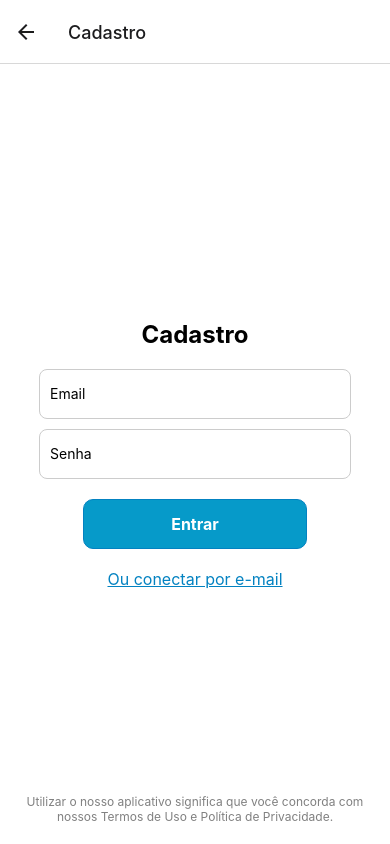
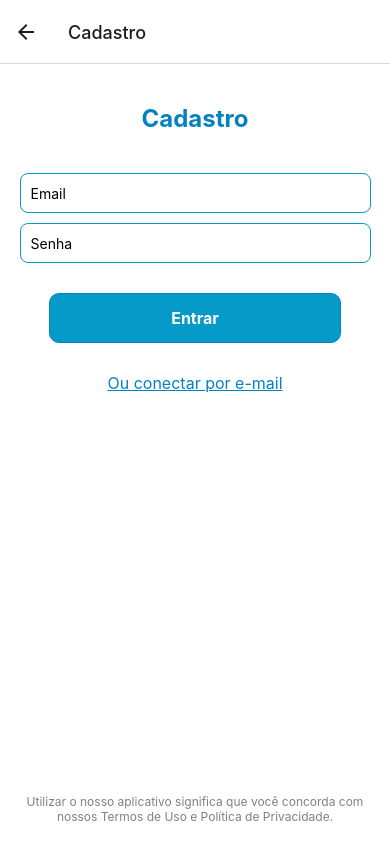
Before and after one commit to saolourencoseduc/gpsEscolar, a React Native app: screen /Cadastro in a window 390 px wide. Built offline with nearby package versions, Linux system fonts and the light colour scheme.

Commit message:
feat: Padronização de estilos
Padronização de estilos , organização do código e criação da tela de finalização

```diff
--- a/src/components/customButton/index.jsx
+++ b/src/components/customButton/index.jsx
@@ -27,19 +27,16 @@ const styles = StyleSheet.create({
         justifyContent:'center',
         marginLeft: 'auto',
         marginRight: 'auto',
-        width:"90%",
+        width:"75%",
         backgroundColor:"#069AC9",
         paddingTop: 14,
         paddingBottom: 14,
         paddingHorizontal: 100,
-        margin: 10,
-
-
-      },
-      buttonText: {
+        margin: 20,
+    },
+    buttonText: {
         color: 'white',
         fontSize: 16,
         fontWeight: 'bold',
-        fontFamily: '',
-}
+    }
 });
--- a/src/pages/cadastro/Cadastro.jsx
+++ b/src/pages/cadastro/Cadastro.jsx
@@ -52,36 +52,31 @@ const CadastroScreen = () => {
   );
 };
 
-// const CadastroLogo = () => {
-//   <Image source={require('../../../assets/logo.png')} />
-// ;
-
-//   return (
-//     <Image source={logo} style={styles.logo} />
-//   );
-// };
 
 const styles = StyleSheet.create({
   container: {
     flex: 1,
     backgroundColor: '#fff',
+  },
+  title:{
+    color:"#0382C1",
+    fontSize:24,
+    fontWeight:"bold",
     alignItems: 'center',
     justifyContent: 'center',
-  },
-  title: {
-    fontSize: 24,
-    fontWeight: 'bold',
-    marginBottom: 20,
-  },
-  input: {
-    width: '80%',
-    height: 50,
-    borderColor: '#ccc',
-    borderWidth: 1,
+    marginVertical: 40,
+    textAlign: 'center',
+},
+  input:{
+    width: '90%',
+    height: 40,
+    borderColor: '#069AC9',
+    borderWidth: 1.3,
     borderRadius: 8,
     padding: 10,
     marginBottom: 10,
-  },
+    alignSelf:'center',
+},
   hiperlinkText: {
     fontSize: 16,
     textAlign: 'center',
@@ -92,14 +87,13 @@ const styles = StyleSheet.create({
   legalText: {
     fontSize: 12,
     textAlign: 'center',
-    justifyContent: 'center',
+    alignSelf:'center',
     position: 'absolute',
     bottom: 0,
     margin: 20,
-    marginVertical: 20,
     color: 'gray',
   },
-  logo: {
+  logo: { //VER
     width: 200,
     height: 200,
     marginBottom: 20,
--- a/src/pages/casa/style.js
+++ b/src/pages/casa/style.js
@@ -4,77 +4,47 @@ const styles = StyleSheet.create({
 
     container: {
         flex: 1,
-        backgroundColor: '#fff',
-        paddingTop: 70,
-      },
-    boxTitle:{
-        alignItems:"flex-start",
-        justifyContent:"center",
-        display: "flex",
+        backgroundColor: 'white',
     },
-    textTitle:{
-        color:"#069AC9",
+    title:{
+        color:"#0382C1",
         fontSize:24,
         fontWeight:"bold",
-        marginLeft: 50,
-        marginTop: 50,
+        alignItems: 'center',
+        justifyContent: 'center',
+        marginVertical: 40,
+        textAlign: 'center',
     },
-    image:{
-        width: 75,
-        height: 75,
-        marginLeft: 300,
-        display: "flex",
-        float: "left",
-        marginRight: 10,
-
-
+    textLabel:{
+        color:"#000000",
+        fontSize: 16,
+        margin: 0,
+        marginStart: 20,
     },
-    formContext:{
-        width:"100%",
-        height:"100%",
-        bottom:0,
-        backgroundColor: "#ffffff",
-        alignItems:"center",
-        borderTopLeftRadius:30,
-        borderTopRightRadius:30,
+    input:{
+        width: '90%',
+        height: 40,
+        borderColor: '#069AC9',
+        borderWidth: 1.3,
+        borderRadius: 8,
+        padding: 10,
+        marginBottom: 10,
+        alignSelf:'center',
     },
-    form: {
-        width:"100%",
-        height:"auto",
-        marginTop:10,
-        padding:10,
-    },
-    formLabel:{
-        color:"#000000",
-        fontSize:15,
-        peddingLeft:20,
-    },
-    formInput:{
-        width:"90%",
-        height:35,
+    hiperlinkText: {
+        fontSize: 16,
+        textAlign: 'center',
         margin: 10,
-        borderRadius: 50,
-        backgroundColor: "#9BD7E9",
-        paddingLeft:10,
-    },
-    buttonEffect:{
-        borderRadius: 50,
-        alignItems:"center",
-        justifyContent:"center",
-        width:"90%",
-        backgroundColor:"#069AC9",
-        paddingTop: 14,
-        paddingBottom: 14,
-        marginLeft: 12,
-        margin: 30,
-    },
-    buttonText:{
-        fontSize:20,
-    },
+        color: "#0382C1",
+        textDecorationLine: 'underline',
+      },
     errorMessage:{
         fontSize:10,
         color: "#FF0000",
+        marginStart: 20,
+        marginBottom:5,
     }
+
 });
 
 export default styles
--- a/src/pages/escola/style.js
+++ b/src/pages/escola/style.js
@@ -4,77 +4,48 @@ const styles = StyleSheet.create({
 
     container: {
         flex: 1,
-        backgroundColor: '#fff',
-        paddingTop: 70,
-      },
-    boxTitle:{
-        alignItems:"flex-start",
-        justifyContent:"center",
-        display: "flex",
+        backgroundColor: 'white',
     },
-    textTitle:{
-        color:"#069AC9",
+    title:{
+        color:"#0382C1",
         fontSize:24,
         fontWeight:"bold",
-        marginLeft: 50,
-        marginTop: 50,
+        alignItems: 'center',
+        justifyContent: 'center',
+        marginVertical: 40,
+        textAlign: 'center',
     },
-    image:{
-        width: 75,
-        height: 75,
-        marginLeft: 300,
-        display: "flex",
-        float: "left",
-        marginRight: 10,
-
-
+    textLabel:{
+        color:"#000000",
+        fontSize: 16,
+        margin: 5,
+        marginBottom:0,
+        marginStart: 20,
     },
-    formContext:{
-        width:"100%",
-        height:"100%",
-        bottom:0,
-        backgroundColor: "#ffffff",
-        alignItems:"center",
-        borderTopLeftRadius:30,
-        borderTopRightRadius:30,
+    input:{
+        width: '90%',
+        height: 40,
+        borderColor: '#069AC9',
+        borderWidth: 1.3,
+        borderRadius: 8,
+        padding: 10,
+        marginBottom: 20,
+        alignSelf:'center',
     },
-    form: {
-        width:"100%",
-        height:"auto",
-        marginTop:10,
-        padding:10,
-    },
-    formLabel:{
-        color:"#000000",
-        fontSize:15,
-        peddingLeft:20,
-    },
-    formInput:{
-        width:"90%",
-        height:35,
+    hiperlinkText: {
+        fontSize: 16,
+        textAlign: 'center',
         margin: 10,
-        borderRadius: 50,
-        backgroundColor: "#9BD7E9",
-        paddingLeft:10,
-    },
-    buttonEffect:{
-        borderRadius: 50,
-        alignItems:"center",
-        justifyContent:"center",
-        width:"90%",
-        backgroundColor:"#069AC9",
-        paddingTop: 14,
-        paddingBottom: 14,
-        marginLeft: 12,
-        margin: 30,
-    },
-    buttonText:{
-        fontSize:20,
-    },
+        color: "#0382C1",
+        textDecorationLine: 'underline',
+      },
     errorMessage:{
         fontSize:10,
         color: "#FF0000",
+        marginStart: 20,
+        marginBottom:3,
     }
+
 });
 
 export default styles
--- /dev/null
+++ b/src/pages/finalizacao/index.jsx
@@ -0,0 +1,47 @@
+import { StyleSheet, View, Image, Text } from 'react-native';
+import CustomButton from '../../components/customButton/index';
+
+export default function Finalizacao() {
+  return (
+
+    <View style={styles.container}>
+
+      <Text style={styles.title}>Cadastro reaizado com sucesso!</Text>
+
+      <Image
+        source={require("../../../assets/logo.png")}
+        style={styles.logo}
+      />
+
+      <CustomButton
+      title={'Iniciar'}
+    //   onPress= Ir para a tela de inicio do apicativo
+      />
+
+    </View>
+  );
+}
+
+const styles = StyleSheet.create({
+  container: {
+    flex: 1,
+    backgroundColor: 'white',
+    alignItems: 'center',
+    justifyContent: 'center',
+  },
+  logo: { //Pretendo criar um componente para a logo também.
+    marginBottom: 100,
+    width: 320,
+    height: 300
+  },
+  title:{
+    color:"#0382C1",
+    fontSize:24,
+    fontWeight:"bold",
+    alignItems: 'center',
+    justifyContent: 'center',
+    marginVertical: 40,
+    textAlign: 'center',
+    margin: 50,
+}
+});
--- a/src/pages/formulario/style.js
+++ b/src/pages/formulario/style.js
@@ -4,7 +4,7 @@ const styles = StyleSheet.create({
 
     container: {
         flex: 1,
-        backgroundColor: '#fff',
+        backgroundColor: 'white',
     },
     image:{
         width: 100,
@@ -15,15 +15,9 @@ const styles = StyleSheet.create({
     form: {
         width:"100%",
         height:"auto",
-        marginTop:10,
-        padding:10,
+        marginTop:20,
     },
-    // boxTitle:{
-    //     alignItems:"flex-start",
-    //     justifyContent:"center",
-    //     display: "flex",
-    // },
-    textTitle:{
+    title:{
         color:"#0382C1",
         fontSize:24,
         fontWeight:"bold",
@@ -38,36 +32,28 @@ const styles = StyleSheet.create({
         marginBottom: 10,
         paddingHorizontal: 50,
     },
-    // formContext:{
-    //     width:"100%",
-    //     height:"100%",
-    //     bottom:0,
-    //     backgroundColor: "#ffffff",
-    //     alignItems:"center",
-    //     borderTopLeftRadius:30,
-    //     borderTopRightRadius:30,
-    // },
-    formLabel:{
+
+    textLabel:{
         color:"#000000",
-        fontSize:15,
+        fontSize: 16,
         margin: 5,
-        marginStart: 15,
+        marginStart: 20,
     },
     input:{
-        width: '95%',
+        width: '90%',
         height: 40,
         borderColor: '#069AC9',
         borderWidth: 1.3,
         borderRadius: 8,
         padding: 10,
         marginBottom: 10,
-        marginLeft: 'auto',
-        marginRight: 'auto',
+        alignSelf:'center',
     },
     errorMessage:{
         fontSize:10,
         color: "#FF0000",
-        marginStart: 15,
+        marginStart: 20,
+        marginBottom:3,
     }
 });
 
--- a/src/router/auth.routes.jsx
+++ b/src/router/auth.routes.jsx
@@ -3,7 +3,7 @@ import { createStackNavigator } from '@react-navigation/stack'
 import FormCadastro from '../pages/formulario'
 import CasaCadastro from '../pages/casa'
 import EscolaCadastro from '../pages/escola'
-import Home from '../pages/home/home'
+import Finalizacao from '../pages/finalizacao'
 
 export function AuthRoutes() {
   const AppStack = createStackNavigator()
@@ -12,6 +12,7 @@ export function AuthRoutes() {
     <AppStack.Screen name="fomulario" component={FormCadastro}/>
     <AppStack.Screen name="CasaCadastro" component={CasaCadastro}/>
     <AppStack.Screen name="EscolaCadastro" component={EscolaCadastro}/>
+    <AppStack.Screen name="Finalizacao" component={Finalizacao}/>
   </AppStack.Navigator>
   )
 }
```
Also changed, not shown: src/pages/casa/index.jsx (+15 -11 lines), src/pages/escola/index.jsx (+35 -12 lines), src/pages/formulario/index.jsx (+11 -10 lines), src/styles/stylesPadrao.js (added, +79 -0 lines).
